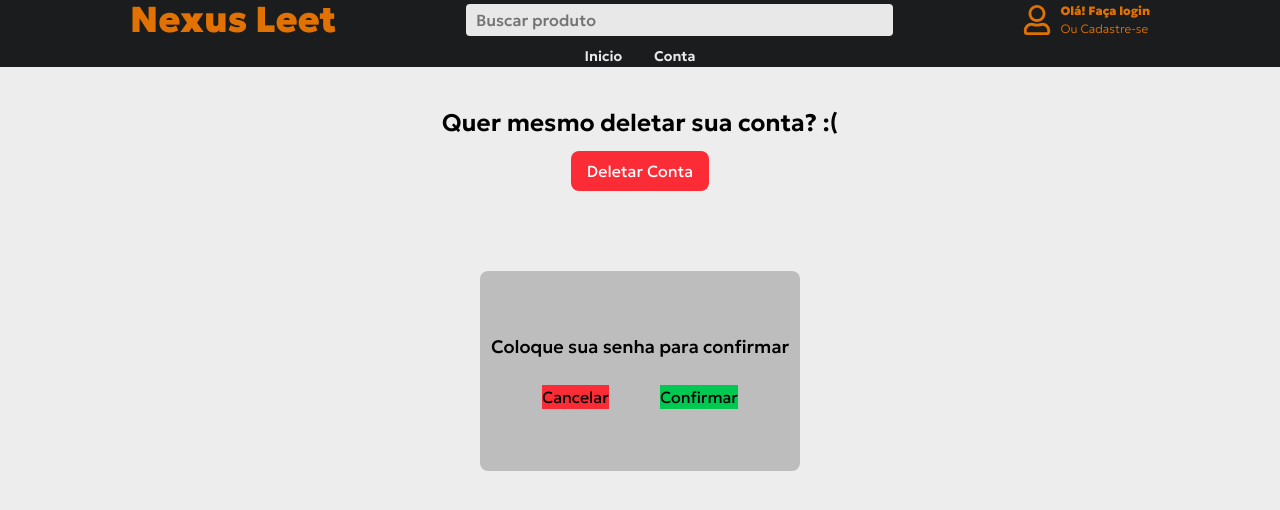
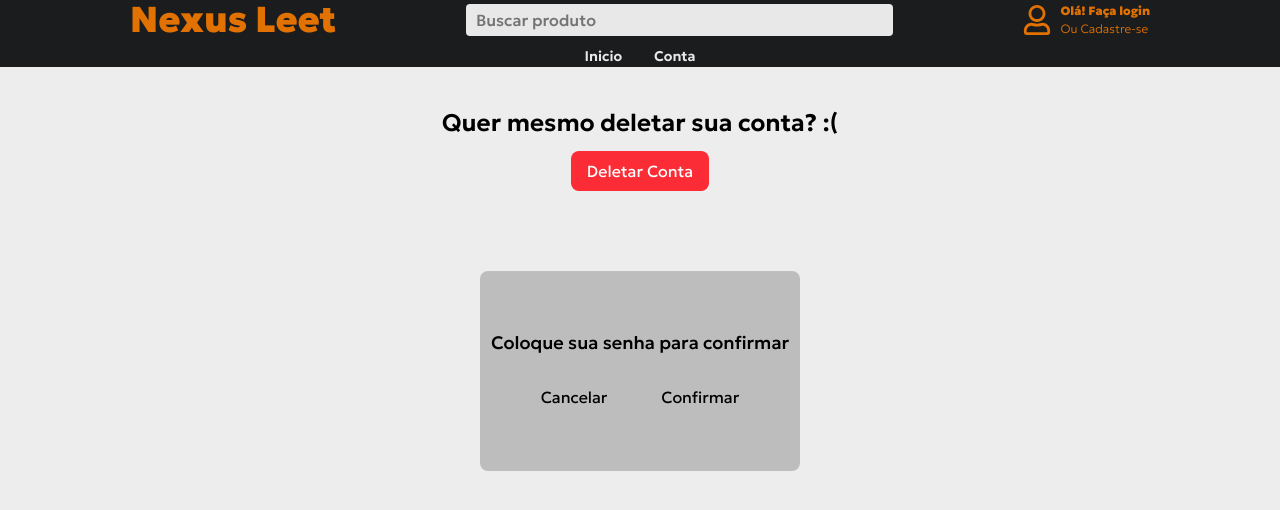
Before and after one commit to gustavocarvalho-ra/NextJs-NexusLeet, a Next.js app: page /my-account/user/confg/delete-acount in a window 1280 px wide. Both pictures are taken after a click on the button "Deletar Conta". Shown: the top 510 px of the page. Built offline with nearby package versions, Linux system fonts and the light colour scheme; no server answers.

Commit message:
style: add padding and hover bg

```diff
--- a/src/app/components/login/useConfig/DeleteUser.tsx
+++ b/src/app/components/login/useConfig/DeleteUser.tsx
@@ -43,8 +43,8 @@ export default function DeleteAccountModal() {
             {error && <p>{error}</p>}
 
             <div className=" flex justify-evenly">
-              <button className="cursor-pointer bg-red-500" onClick={() => setShowModal(false)}>Cancelar</button>
-              <button className="cursor-pointer bg-green-500" onClick={handleDeleteUser}>
+              <button className="cursor-pointer p-1 rounded-lg hover:bg-red-500 transition ease-in" onClick={() => setShowModal(false)}>Cancelar</button>
+              <button className="cursor-pointer p-1 rounded-lg hover:bg-green-500 transition ease-in" onClick={handleDeleteUser}>
                 {loading ? "Deletando..." : "Confirmar"}
               </button>
             </div>
```
